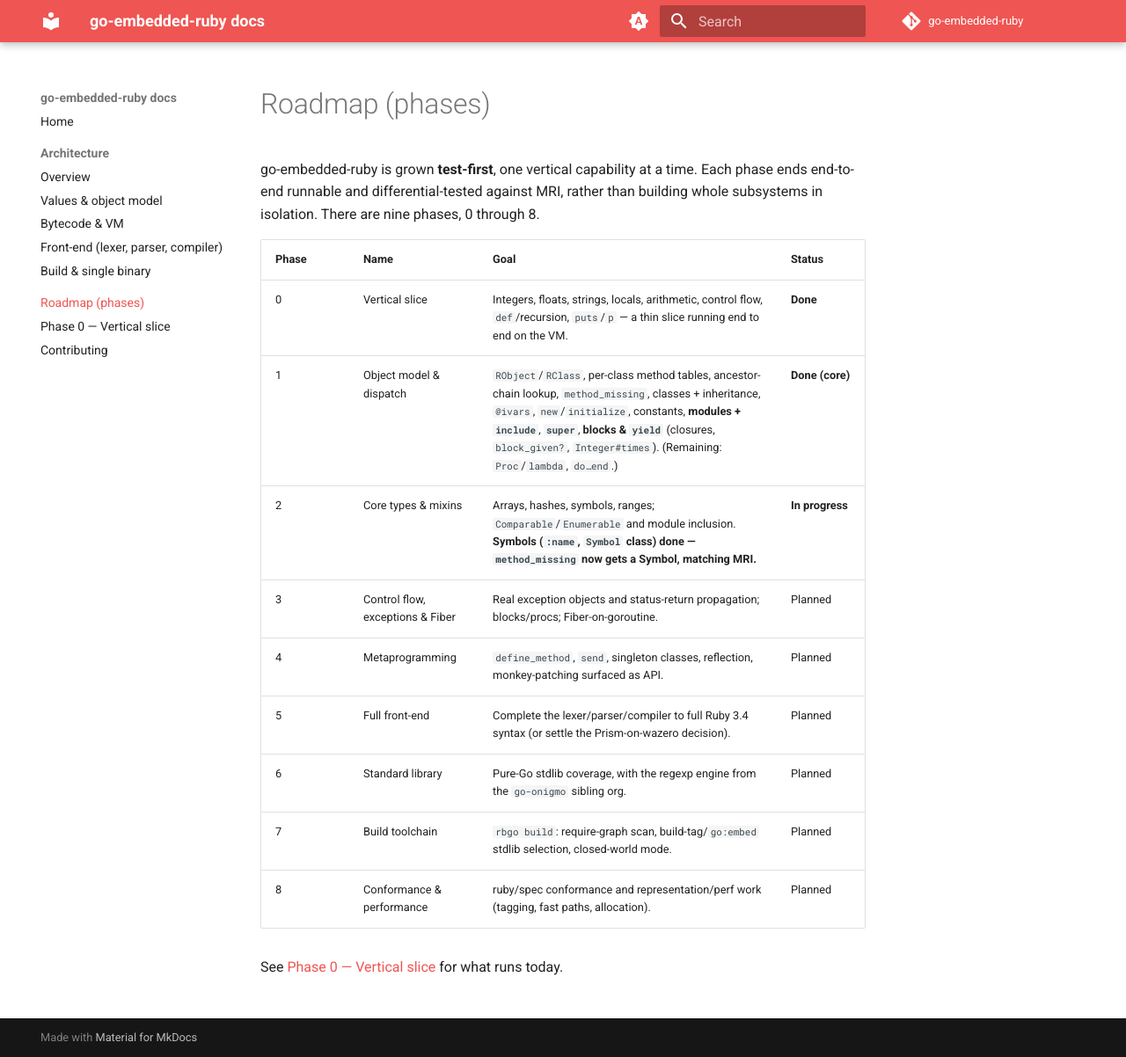
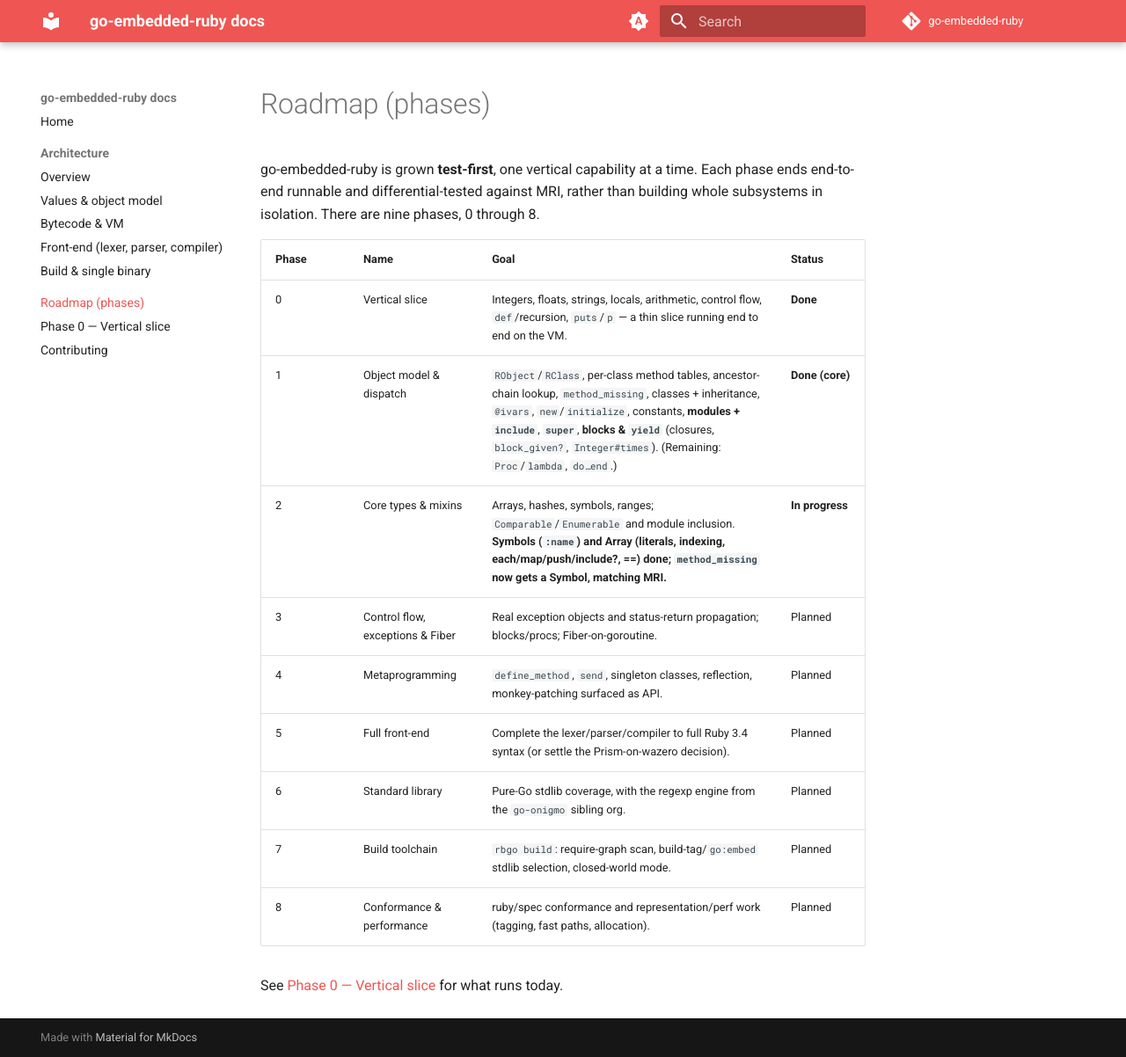
Before and after one commit to go-embedded-ruby/docs, an MkDocs documentation site: the page built from docs/roadmap.md, in a window 1280 px wide and 1202 px high. Shown: the whole window at 88% size. Built offline with MkDocs 1.6.1 and Material for MkDocs 9.7.7, drawn with Linux system fonts in a browser that asks for light colours; the version menu is left out.

Commit message:
docs: roadmap notes Array done in Phase 2
Co-Authored-By: Claude Opus 4.8 (1M context) <noreply@anthropic.com>

```diff
--- a/docs/roadmap.md
+++ b/docs/roadmap.md
@@ -8,7 +8,7 @@ building whole subsystems in isolation. There are nine phases, 0 through 8.
 | --- | --- | --- | --- |
 | 0 | Vertical slice | Integers, floats, strings, locals, arithmetic, control flow, `def`/recursion, `puts`/`p` — a thin slice running end to end on the VM. | **Done** |
 | 1 | Object model & dispatch | `RObject`/`RClass`, per-class method tables, ancestor-chain lookup, `method_missing`, classes + inheritance, `@ivars`, `new`/`initialize`, constants, **modules + `include`**, **`super`**, **blocks & `yield`** (closures, `block_given?`, `Integer#times`). (Remaining: `Proc`/`lambda`, `do…end`.) | **Done (core)** |
-| 2 | Core types & mixins | Arrays, hashes, symbols, ranges; `Comparable`/`Enumerable` and module inclusion. **Symbols (`:name`, `Symbol` class) done — `method_missing` now gets a Symbol, matching MRI.** | **In progress** |
+| 2 | Core types & mixins | Arrays, hashes, symbols, ranges; `Comparable`/`Enumerable` and module inclusion. **Symbols (`:name`) and Array (literals, indexing, each/map/push/include?, ==) done; `method_missing` now gets a Symbol, matching MRI.** | **In progress** |
 | 3 | Control flow, exceptions & Fiber | Real exception objects and status-return propagation; blocks/procs; Fiber-on-goroutine. | Planned |
 | 4 | Metaprogramming | `define_method`, `send`, singleton classes, reflection, monkey-patching surfaced as API. | Planned |
 | 5 | Full front-end | Complete the lexer/parser/compiler to full Ruby 3.4 syntax (or settle the Prism-on-wazero decision). | Planned |
```
